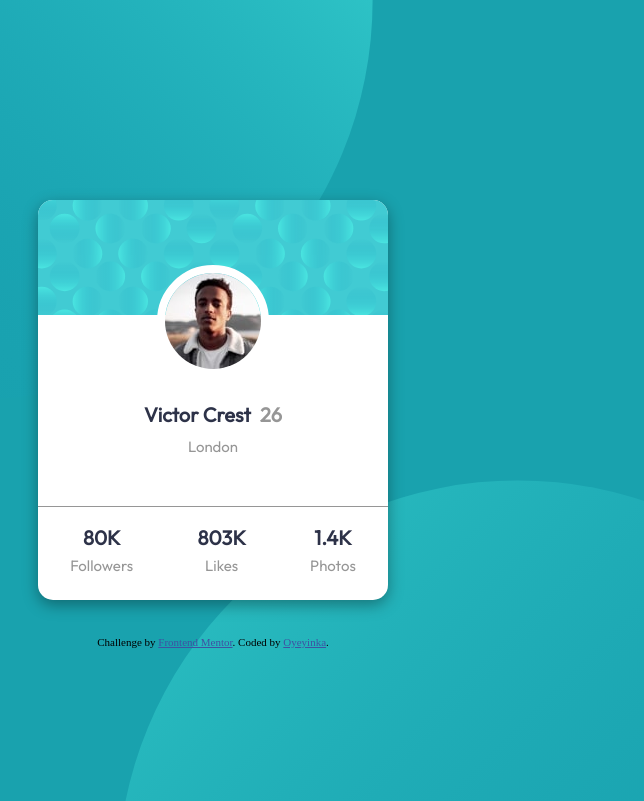
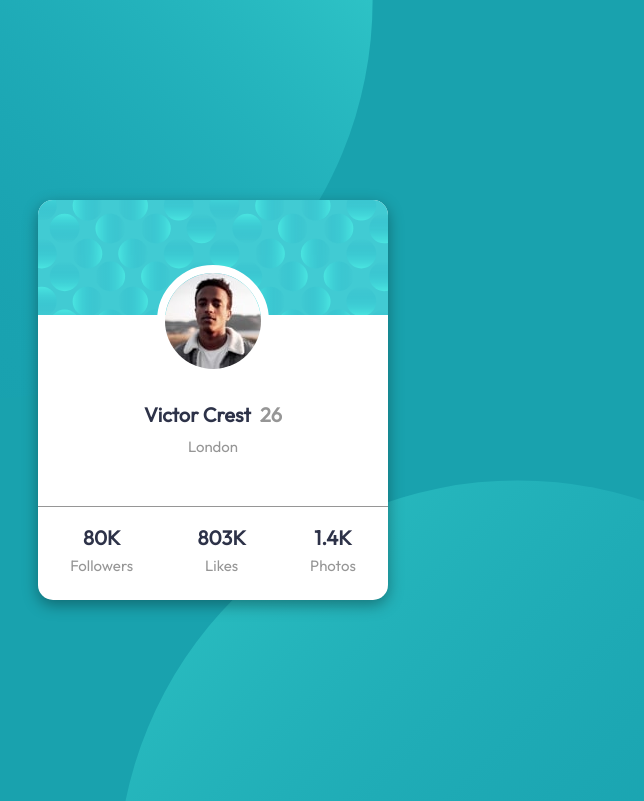
Before and after one commit to oyeyinkaojora/profile-card, a plain HTML site: page index.html in a window 1280 px wide. Shown: the top 801 px of the page, without its empty margins (427-1071 px from the left). Drawn offline with Linux system fonts and the light colour scheme.

Commit message:
modification

```diff
--- a/index.html
+++ b/index.html
@@ -55,11 +55,6 @@
         </div>
       </div>
     </div>
-    <div class="attribution">
-      Challenge by
-      <a aria-label="frontendmentor" href="https://www.frontendmentor.io?ref=challenge" target="_blank"
-        >Frontend Mentor</a
-      >. Coded by <a aria-label="mytwitter" href="https://twitter.com/oyeyinkaojora">Oyeyinka</a>.
-    </div>
+
   </body>
 </html>
```
